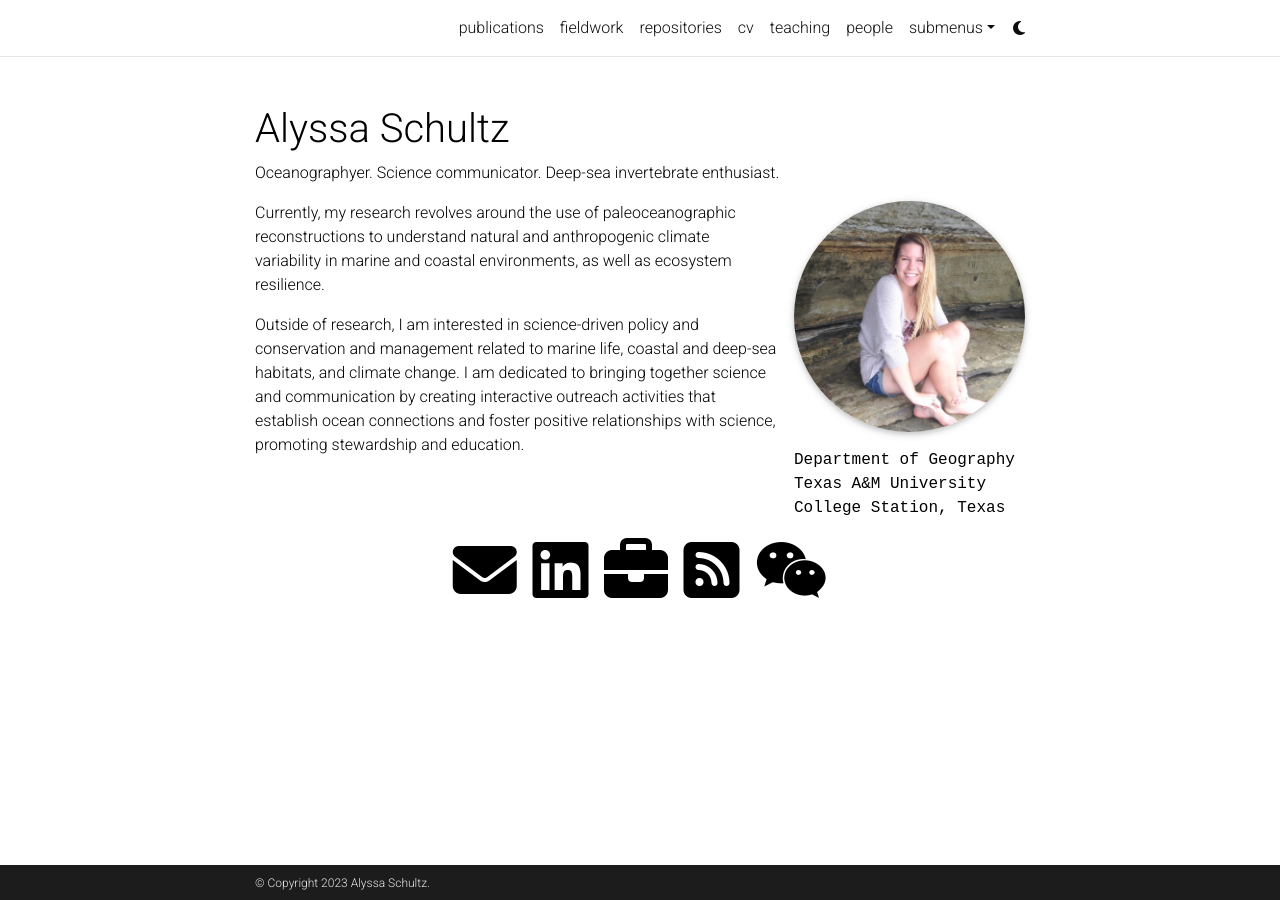
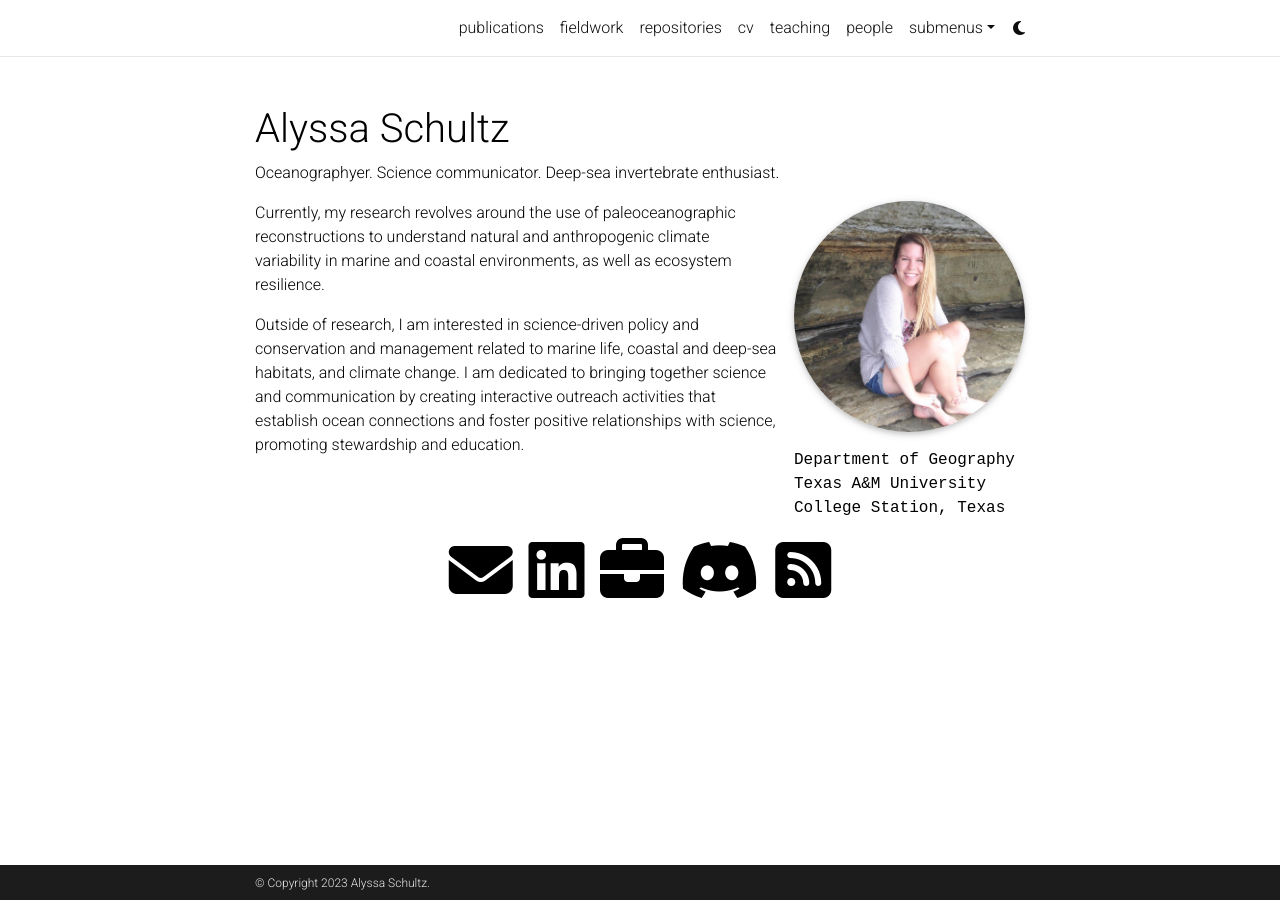
Before and after one commit to alyssaschultz/alyssaschultz.github.io, a Jekyll site: the page built from _pages/about.md, in a window 1280 px wide. Built offline with Jekyll 4.4.1, drawn with Linux system fonts in a browser that asks for light colours; full-size pictures stand in for the smaller copies a plugin makes; comment, search, counter and statistics services are not loaded; a style sheet for code colours, icons or effects is not loaded.

Commit message:
Update _config.yml

```diff
--- a/_config.yml
+++ b/_config.yml
@@ -100,8 +100,6 @@
 facebook_id: # your facebook id
 youtube_id: # your youtube channel id (youtube.com/@<youtube_id>)
 discord_id: # your discord id (18-digit unique numerical identifier)
-institution_url: https://geography.tamu.edu/people/profiles/students/schultzalyssa.html
-wechat_qr: # filename of your wechat qr-code saved as an image (e.g., wechat-qr.png if saved to assets/img/wechat-qr.png)
 
 #contact_note: >
    You can even add a little note about which of these is the best way to reach you.
```
